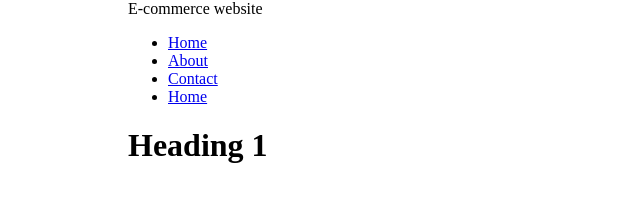
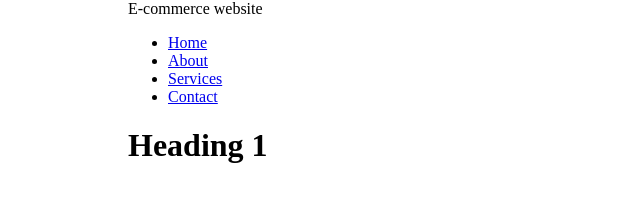
Before and after one commit to SourabhPalSingh/FirstRepo, a plain HTML site: page index.html in a window 1280 px wide. Shown: the full height of the page, 0-640 px from the left. Drawn offline with Linux system fonts and the light colour scheme.

Commit message:
Change in the index.html

```diff
--- a/index.html
+++ b/index.html
@@ -14,8 +14,8 @@
         <ul>
             <li><a href="#">Home</a></li>
             <li><a href="#">About</a></li>
+            <li><a href="#">Services</a></li>
             <li><a href="#">Contact</a></li>
-            <li><a href="#">Home</a></li>
         </ul>
     </header>
     <h1>Heading 1</h1>
```
